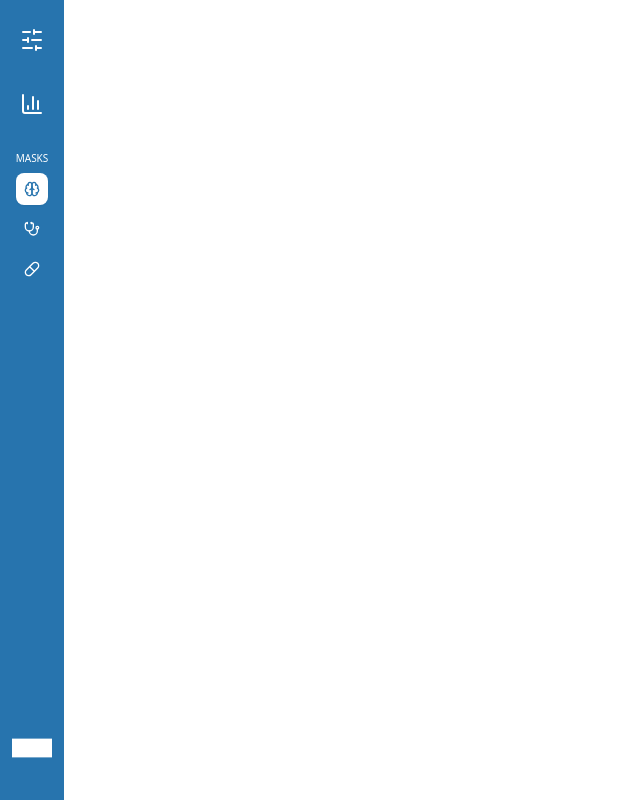
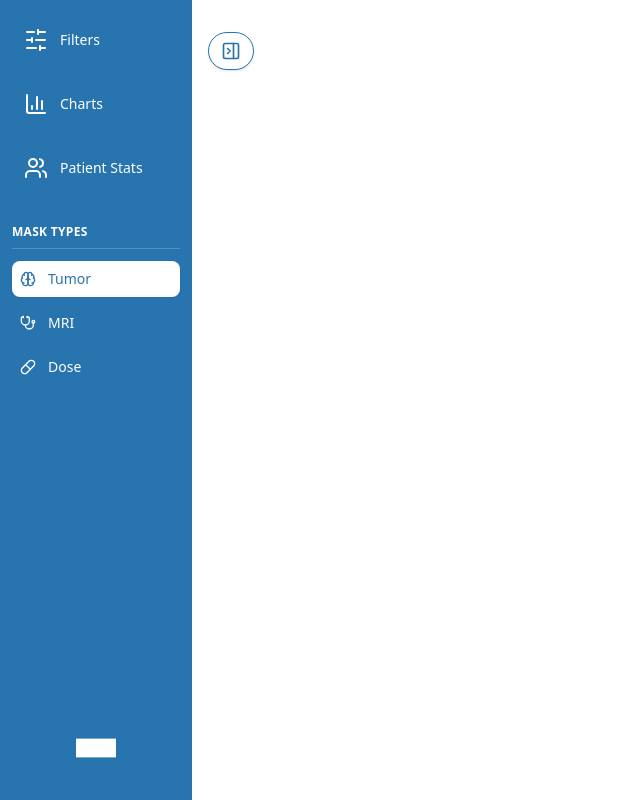
Before and after one commit to hmac213/brain-visualizer, a Next.js app in the folder frontend/: page / in a window 1280 px wide. Shown: the whole page, without its empty margins (0-640 px from the left). Built offline with nearby package versions, Linux system fonts and the light colour scheme; no server answers.

Commit message:
updated sidebar UI

```diff
--- a/frontend/src/app/viewer/page.tsx
+++ b/frontend/src/app/viewer/page.tsx
@@ -21,6 +21,7 @@ export default function Viewer() {
   const [dataWidth, setDataWidth] = useState(25);
   const [isFilterFullScreen, setIsFilterFullScreen] = useState(false);
   const [isDataFullScreen, setIsDataFullScreen] = useState(false);
+  const [sidebarCollapsed, setSidebarCollapsed] = useState(false);
   const iframeRef = useRef<HTMLIFrameElement>(null);
   const [activeViewType, setActiveViewType] = useState<string>('surface');
   const [activeMaskType, setActiveMaskType] = useState<string>('tumor');
@@ -162,8 +163,9 @@ export default function Viewer() {
       };
     }
 
-    const leftSidebarWidthRem = 4; // 4rem = 64px for the left sidebar
-    const leftSidebarWidthPercent = (leftSidebarWidthRem * 16) / window.innerWidth * 100; // Convert to percentage
+    // Dynamic sidebar width: 64px when collapsed, 192px when expanded
+    const leftSidebarWidthPx = sidebarCollapsed ? 64 : 192;
+    const leftSidebarWidthPercent = (leftSidebarWidthPx / window.innerWidth) * 100; // Convert to percentage
 
     if (filterShowing || dataShowing) {
       const currentWidth = filterShowing ? filterWidth : dataWidth;
@@ -199,6 +201,8 @@ export default function Viewer() {
           activeMaskType={activeMaskType}
           onMaskTypeChange={handleMaskTypeChange}
           isMaskTypeChanging={isMaskTypeChanging}
+          isCollapsed={sidebarCollapsed}
+          onCollapseChange={setSidebarCollapsed}
         />
       )}
 
@@ -244,12 +248,14 @@ export default function Viewer() {
           onWidthChange={setFilterWidth}
           onFullScreenChange={setIsFilterFullScreen}
           activeMaskType={activeMaskType}
+          sidebarWidth={sidebarCollapsed ? 64 : 192}
         />
         <DataView
           dataShowing={dataShowing}
           toggleData={setDataShowing}
           onWidthChange={setDataWidth}
           onFullScreenChange={setIsDataFullScreen}
+          sidebarWidth={sidebarCollapsed ? 64 : 192}
         />
       </div>
     </div>
--- a/frontend/src/components/LeftSidebar.tsx
+++ b/frontend/src/components/LeftSidebar.tsx
@@ -1,5 +1,5 @@
 import React from 'react';
-import { SlidersHorizontal, BarChart3, Brain, Pill, Stethoscope, Loader2 } from 'lucide-react';
+import { SlidersHorizontal, BarChart3, Brain, Pill, Stethoscope, Loader2, PanelRightClose, PanelRightOpen, Users } from 'lucide-react';
 
 interface LeftSidebarProps {
   filterShowing: boolean;
@@ -11,6 +11,8 @@ interface LeftSidebarProps {
   activeMaskType: string;
   onMaskTypeChange: (maskType: string) => void;
   isMaskTypeChanging: boolean;
+  isCollapsed: boolean;
+  onCollapseChange: (collapsed: boolean) => void;
 }
 
 export default function LeftSidebar(props: LeftSidebarProps) {
@@ -30,41 +32,96 @@ export default function LeftSidebar(props: LeftSidebarProps) {
     props.onDataToggle();
   };
 
+  const handlePatientStatsClick = () => {
+    // TODO: Implement patient statistics functionality
+    console.log("Patient statistics button clicked");
+  };
+
+  const toggleCollapse = () => {
+    props.onCollapseChange(!props.isCollapsed);
+  };
+
   return (
-    <div className="fixed left-0 top-0 h-full w-16 bg-[#2774AE] flex flex-col items-center py-4 z-50">
+    <div className={`fixed left-0 top-0 h-full bg-[#2774AE] flex flex-col items-center py-4 z-50 transition-all duration-300 ${
+      props.isCollapsed ? 'w-16' : 'w-48'
+    }`}>
+      {/* Collapse Toggle Button */}
+      <button
+        onClick={toggleCollapse}
+        className="absolute left-full top-8 ml-4 bg-white text-[#2774AE] rounded-full px-3 py-2 shadow transition-colors z-10 border border-[#2774AE] hover:bg-[#e3eef8]"
+        title={props.isCollapsed ? "Expand Sidebar" : "Collapse Sidebar"}
+        style={{ borderRadius: '9999px' }}
+      >
+        {props.isCollapsed ? (
+          <PanelRightOpen className="w-5 h-5" />
+        ) : (
+          <PanelRightClose className="w-5 h-5" />
+        )}
+      </button>
+
       {/* Navigation Icons */}
-      <div className="flex flex-col space-y-4">
+      <div className="flex flex-col space-y-4 w-full px-3">
         {/* Filters Button */}
         <button
           onClick={handleFilterClick}
-          className={`p-3 rounded-lg transition-colors ${
+          className={`flex items-center space-x-3 p-3 rounded-lg transition-colors ${
+            props.isCollapsed ? 'justify-center' : 'justify-start text-left'
+          } ${
             props.filterShowing
-              ? 'bg-white text-[#2774AE]'
-              : 'text-white hover:bg-white hover:text-[#2774AE]'
+              ? 'bg-white text-[#2774AE] shadow'
+              : 'text-white hover:bg-white hover:text-[#2774AE] hover:shadow'
           }`}
+          style={{ transition: 'background 0.2s, color 0.2s' }}
           title="Toggle Filters"
         >
           <SlidersHorizontal className="w-6 h-6" />
+          {!props.isCollapsed && <span className="text-sm font-medium">Filters</span>}
         </button>
 
         {/* Charts Button */}
         <button
           onClick={handleDataClick}
-          className={`p-3 rounded-lg transition-colors ${
+          className={`flex items-center space-x-3 p-3 rounded-lg transition-colors ${
+            props.isCollapsed ? 'justify-center' : 'justify-start text-left'
+          } ${
             props.dataShowing
-              ? 'bg-white text-[#2774AE]'
-              : 'text-white hover:bg-white hover:text-[#2774AE]'
+              ? 'bg-white text-[#2774AE] shadow'
+              : 'text-white hover:bg-white hover:text-[#2774AE] hover:shadow'
           }`}
+          style={{ transition: 'background 0.2s, color 0.2s' }}
           title="Toggle Charts"
         >
           <BarChart3 className="w-6 h-6" />
+          {!props.isCollapsed && <span className="text-sm font-medium">Charts</span>}
+        </button>
+
+        {/* Patient Statistics Button */}
+        <button
+          onClick={handlePatientStatsClick}
+          className={`flex items-center space-x-3 p-3 rounded-lg transition-colors ${
+            props.isCollapsed ? 'justify-center' : 'justify-start text-left'
+          } text-white hover:bg-white hover:text-[#2774AE] hover:shadow`}
+          style={{ transition: 'background 0.2s, color 0.2s' }}
+          title="Patient Statistics"
+        >
+          <Users className="w-6 h-6" />
+          {!props.isCollapsed && <span className="text-sm font-medium">Patient Stats</span>}
         </button>
       </div>
 
       {/* Mask Type Selection */}
-      <div className="flex flex-col items-center space-y-2 mt-6">
+      <div className="flex flex-col items-center space-y-3 mt-8 w-full px-3">
+        {/* Section Header */}
+        <div className="w-full">
+          {props.isCollapsed ? (
             <div className="text-white text-[10px] font-medium text-center px-1 leading-tight">
               MASKS
+            </div>
+          ) : (
+            <div className="text-white text-xs font-semibold uppercase tracking-wide border-b border-white/20 pb-2">
+              Mask Types
+            </div>
+          )}
         </div>
 
         {props.isMaskTypeChanging && (
@@ -73,6 +130,8 @@ export default function LeftSidebar(props: LeftSidebarProps) {
           </div>
         )}
 
+        {/* Mask Buttons Container */}
+        <div className="flex flex-col space-y-2 w-full">
           {/* Tumor Mask */}
           <button
             onClick={() => {
@@ -80,16 +139,20 @@ export default function LeftSidebar(props: LeftSidebarProps) {
               props.onMaskTypeChange('tumor');
             }}
             disabled={props.isMaskTypeChanging}
-          className={`p-2 rounded-md transition-all duration-200 ${
+            className={`flex items-center space-x-3 p-2 rounded-md transition-all duration-200 ${
+              props.isCollapsed ? 'justify-center' : 'justify-start text-left'
+            } ${
               props.activeMaskType === 'tumor'
                 ? 'bg-white text-[#2774AE] shadow-sm'
                 : props.isMaskTypeChanging
                   ? 'text-gray-400 cursor-not-allowed'
                   : 'text-white hover:bg-white hover:text-[#2774AE] hover:shadow-sm'
             }`}
+            style={{ transition: 'background 0.2s, color 0.2s' }}
             title="Tumor Masks"
           >
             <Brain className="w-4 h-4" />
+            {!props.isCollapsed && <span className="text-sm">Tumor</span>}
           </button>
 
           {/* MRI Mask */}
@@ -99,16 +162,20 @@ export default function LeftSidebar(props: LeftSidebarProps) {
               props.onMaskTypeChange('mri');
             }}
             disabled={props.isMaskTypeChanging}
-          className={`p-2 rounded-md transition-all duration-200 ${
+            className={`flex items-center space-x-3 p-2 rounded-md transition-all duration-200 ${
+              props.isCollapsed ? 'justify-center' : 'justify-start text-left'
+            } ${
               props.activeMaskType === 'mri'
                 ? 'bg-white text-[#2774AE] shadow-sm'
                 : props.isMaskTypeChanging
                   ? 'text-gray-400 cursor-not-allowed'
                   : 'text-white hover:bg-white hover:text-[#2774AE] hover:shadow-sm'
             }`}
+            style={{ transition: 'background 0.2s, color 0.2s' }}
             title="MRI Masks"
           >
             <Stethoscope className="w-4 h-4" />
+            {!props.isCollapsed && <span className="text-sm">MRI</span>}
           </button>
 
           {/* Dose Mask */}
@@ -118,17 +185,22 @@ export default function LeftSidebar(props: LeftSidebarProps) {
               props.onMaskTypeChange('dose');
             }}
             disabled={props.isMaskTypeChanging}
-          className={`p-2 rounded-md transition-all duration-200 ${
+            className={`flex items-center space-x-3 p-2 rounded-md transition-all duration-200 ${
+              props.isCollapsed ? 'justify-center' : 'justify-start text-left'
+            } ${
               props.activeMaskType === 'dose'
                 ? 'bg-white text-[#2774AE] shadow-sm'
                 : props.isMaskTypeChanging
                   ? 'text-gray-400 cursor-not-allowed'
                   : 'text-white hover:bg-white hover:text-[#2774AE] hover:shadow-sm'
             }`}
+            style={{ transition: 'background 0.2s, color 0.2s' }}
             title="Dose Masks"
           >
             <Pill className="w-4 h-4" />
+            {!props.isCollapsed && <span className="text-sm">Dose</span>}
           </button>
+        </div>
       </div>
 
       {/* Spacer to push logo to bottom */}
--- a/frontend/src/components/data_views.tsx
+++ b/frontend/src/components/data_views.tsx
@@ -17,6 +17,7 @@ interface DataProps {
     toggleData: React.Dispatch<React.SetStateAction<boolean>>;
     onWidthChange?: (width: number) => void;
     onFullScreenChange?: (isFullScreen: boolean) => void;
+    sidebarWidth?: number;
 }
 
 export default function DataView(props: DataProps) {
@@ -86,7 +87,7 @@ export default function DataView(props: DataProps) {
         style={{
           zIndex: 50,
           pointerEvents: 'auto',
-          left: isFullScreen ? '0' : '64px', // Account for left sidebar
+          left: isFullScreen ? '0' : `${props.sidebarWidth || 64}px`, // Account for left sidebar
           width: isFullScreen ? '100%' : `${width}%`,
           maxHeight: '100vh', // Ensure it never exceeds viewport height
           // Disable transition during resize for better performance
--- a/frontend/src/components/filter.tsx
+++ b/frontend/src/components/filter.tsx
@@ -67,6 +67,7 @@ interface FilterProps {
   onWidthChange?: (width: number) => void;
   onFullScreenChange?: (isFullScreen: boolean) => void;
   activeMaskType: string;
+  sidebarWidth?: number;
 }
 
 export default function Filter(props: FilterProps) {
@@ -328,7 +329,7 @@ export default function Filter(props: FilterProps) {
       style={{
         zIndex: 50,
         pointerEvents: 'auto',
-        left: isFullScreen ? '0' : '64px', // Account for left sidebar
+        left: isFullScreen ? '0' : `${props.sidebarWidth || 64}px`, // Account for left sidebar
         width: isFullScreen ? '100%' : `${width}%`,
         maxHeight: '100vh', // Ensure it never exceeds viewport height
         // Disable transition during resize for better performance
```
Lines whose indentation alone changed are shown as unchanged.
